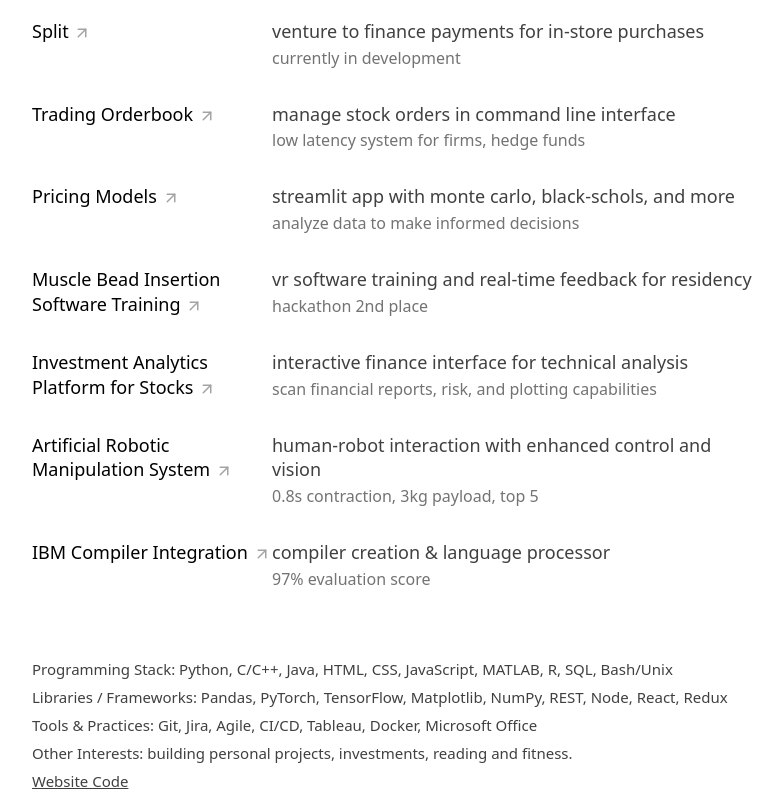
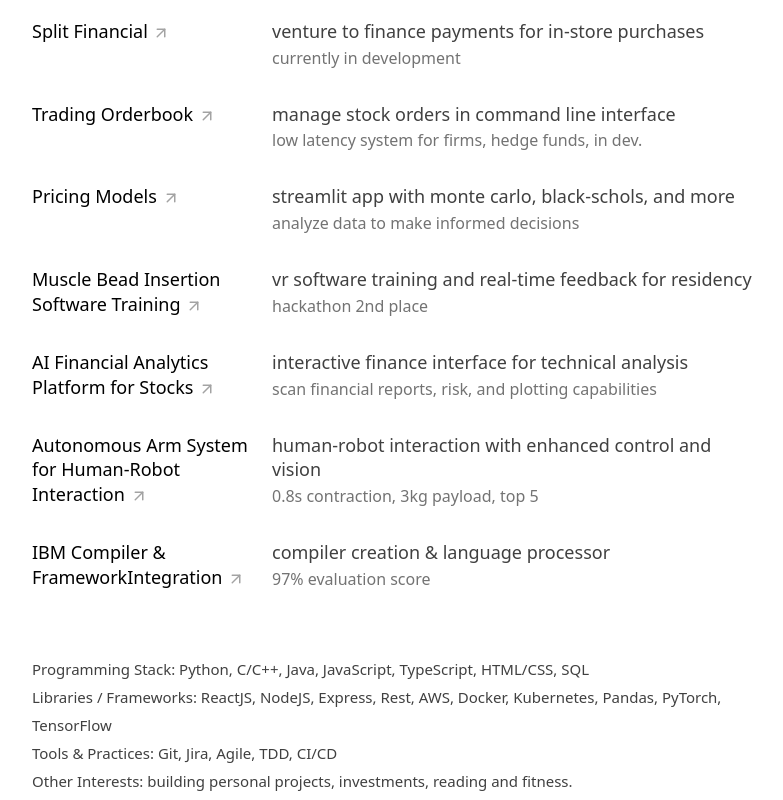
Before and after one commit to dylanhans/Portfolio, a SvelteKit app: page / in a window 1280 px wide. Shown: the part 660-1460 px from the top of the page, without its empty margins (248-1031 px from the left). Built offline with nearby package versions, Linux system fonts and the light colour scheme.

Commit message:
content update

```diff
--- a/src/routes/+page.svelte
+++ b/src/routes/+page.svelte
@@ -5,14 +5,14 @@
 
   const featuredProjects = [
     {
-      name: "Split",
+      name: "Split Financial",
       desc: "venture to finance payments for in-store purchases",
       aside: "currently in development",
     },
     {
       name: "Trading Orderbook",
       desc: "manage stock orders in command line interface",
-      aside: "low latency system for firms, hedge funds",
+      aside: "low latency system for firms, hedge funds, in dev.",
     },
     {
       name: "Pricing Models",
@@ -25,17 +25,17 @@
       aside: "hackathon 2nd place",
     },
     {
-      name: "Investment Analytics Platform for Stocks",
+      name: "AI Financial Analytics Platform for Stocks",
       desc: "interactive finance interface for technical analysis",
       aside: "scan financial reports, risk, and plotting capabilities",
     },
     {
-      name: "Artificial Robotic Manipulation System",
+      name: "Autonomous Arm System for Human-Robot Interaction",
       desc: "human-robot interaction with enhanced control and vision",
       aside: "0.8s contraction, 3kg payload, top 5",
     },
     {
-      name: "IBM Compiler Integration",
+      name: "IBM Compiler & FrameworkIntegration",
       desc: "compiler creation & language processor",
       aside: "97% evaluation score",
     },
@@ -58,7 +58,7 @@
 <div class="layout-md text-lg space-y-14">
   <div class="space-y-5">
     <p>
-      I've worked at Queen's University assisting in teaching and researching throughout my Computer Engineering degree, specializing in artificial intelligence.
+      I've worked at Queen's University assisting in teaching and researching throughout my Computer Engineering degree, specializing in software engineering.
     </p>
 
     <p>
@@ -92,9 +92,9 @@
   </div>
 
   <div class="space-y-5">
-    <p style="font-size: smaller; "><b style="font-weight: 450;">Programming Stack:</b> Python, C/C++, Java, HTML, CSS, JavaScript, MATLAB, R, SQL, Bash/Unix</p>
-    <p style="font-size: smaller; margin: 0;"><b style="font-weight: 450;">Libraries / Frameworks:</b> Pandas, PyTorch, TensorFlow, Matplotlib, NumPy, REST, Node, React, Redux</p>
-    <p style="font-size: smaller; margin: 0;"><b style="font-weight: 450;">Tools & Practices:</b> Git, Jira, Agile, CI/CD, Tableau, Docker, Microsoft Office</p>
+    <p style="font-size: smaller; "><b style="font-weight: 450;">Programming Stack:</b> Python, C/C++, Java, JavaScript, TypeScript, HTML/CSS, SQL</p>
+    <p style="font-size: smaller; margin: 0;"><b style="font-weight: 450;">Libraries / Frameworks:</b> ReactJS, NodeJS, Express, Rest, AWS, Docker, Kubernetes, Pandas, PyTorch, TensorFlow</p>
+    <p style="font-size: smaller; margin: 0;"><b style="font-weight: 450;">Tools & Practices:</b> Git, Jira, Agile, TDD, CI/CD</p>
     <p style="font-size: smaller; margin: 0;"><b style="font-weight: 450;">Other Interests:</b> building personal projects, investments, reading and fitness.</p>
     <p style="font-size: smaller; margin: 0;">
       <b style="font-weight: 450;">
--- a/src/routes/resume/+page.svelte
+++ b/src/routes/resume/+page.svelte
@@ -16,7 +16,7 @@
       <h3 class="text-black text-lg">Queen's University</h3>
       <div class="text-neutral-500 mb-0.5">2019 — 2024</div>
     </div>
-    <p class="byline"><b>B.Sc in Computer Engineering — Specialization in Artificial Intelligence</b></p>
+    <p class="byline"><b>B.Sc in Computer Engineering — Specialization in Software Engineering</b></p>
   </div>
 
   <h4 class="font-medium mt-4 mb-1">Academic Involvement:</h4>
@@ -114,7 +114,7 @@
       Mentored students 1 to 1 on tangible social, academic, and healthy lifestyle skills to achieve <b>success</b> based on academics and personal experience.
     </li>
     <li>
-      Created weekly plans in collaboration with students to address academic challenges, elevated grades by <b>16%</b> on average and enhanced confidence.
+      Created weekly plans in collaboration with students to address academic challenges, elevated grades by <b>14%</b> on average and enhanced confidence.
     </li>
   </Workplace>
 
@@ -165,8 +165,8 @@
         <b>Top 5 </b> QEC, <b>Top 3 </b> QSAC
       </li>
       <li>
-        <b>2<sup>nd</sup
-        ></b> place in Medical Hackathon at Queen's University
+        <b>Finalist<sup></sup
+        ></b> in Hackathon at Queen's University
       </li>
       <li>Marketing Excellence Award</li>
     </ul>
@@ -186,9 +186,9 @@
     <h3 class="font-medium mb-1">Finance:</h3>
     <ul>
     <li>
-      <b>CFA</b> Candidate 2024
+      <b>CFA</b> Candidate 2025
     </li>
-    <li><b>FRM</b> Candidate 2025</li>
+    <!-- <li><b>FRM</b> Candidate 2025</li> -->
   </ul>
   </div>
 
```
